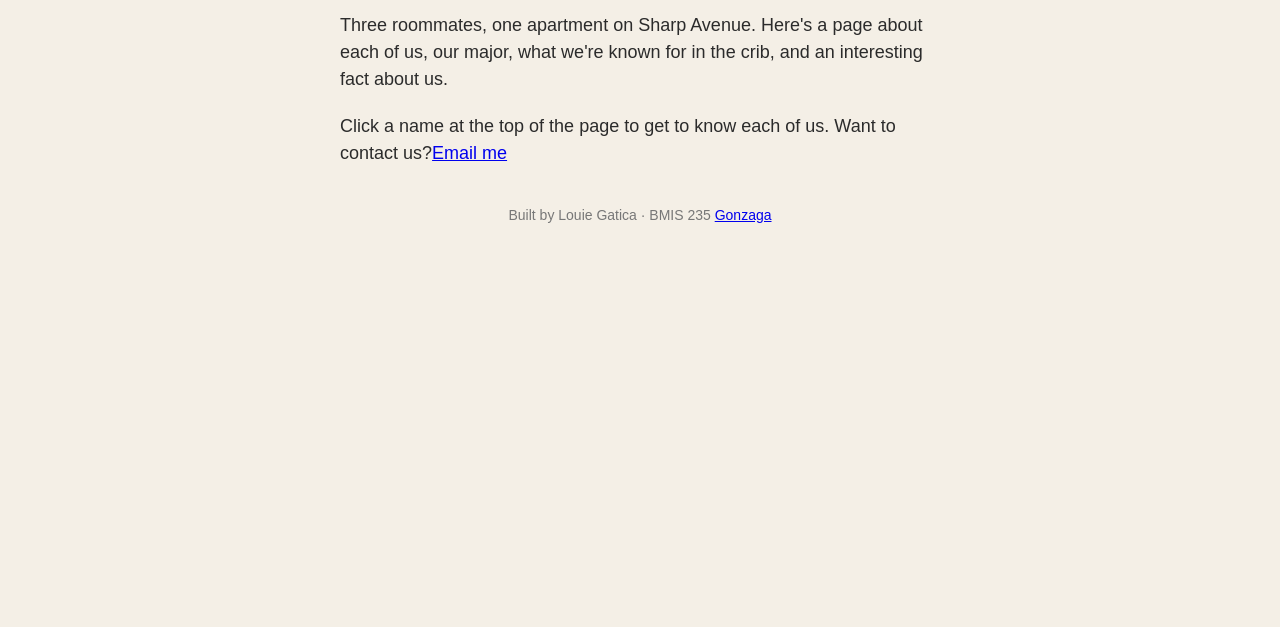
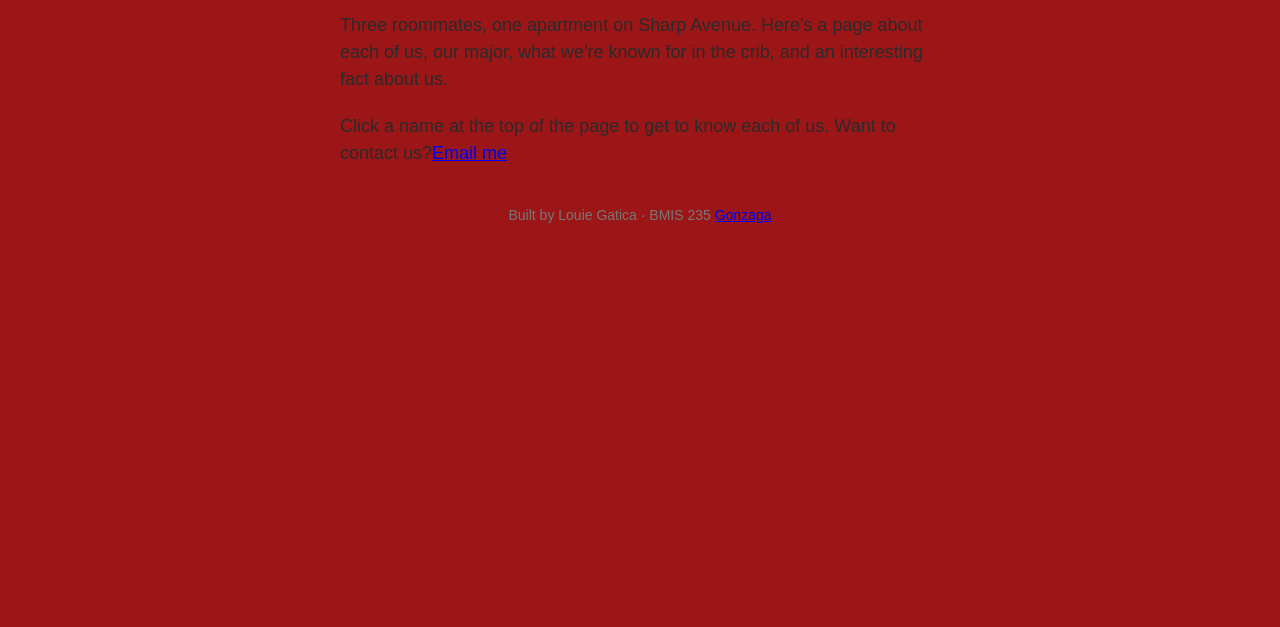
Before and after one commit to jgatica07/bmis235-html-3, a plain HTML site: page index.html in a window 1280 px wide. Shown: the part 173-800 px from the top of the page. Drawn offline with Linux system fonts and the light colour scheme.

Commit message:
Change background color to dark red

```diff
--- a/styles.css
+++ b/styles.css
@@ -11,7 +11,7 @@
 
 body {
     font-family: "Biome", sans-serif;
-    background-color: #f4efe6;
+    background-color: #9c1618;
     color: #2b2b2b;
     margin: 0;
     padding: 0 20px 40px 20px;
```
